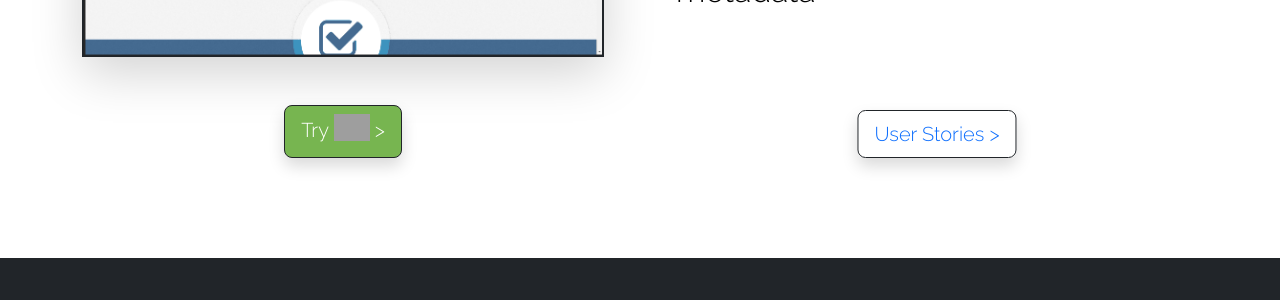
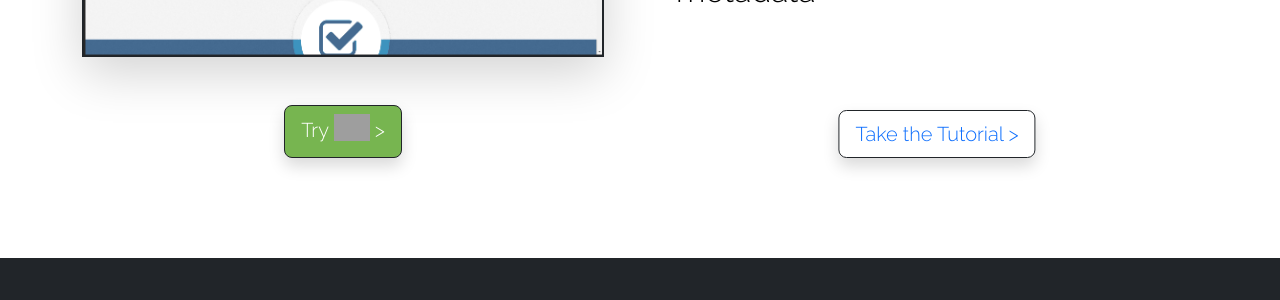
Before and after one commit to adiwg/mdToolkit-web, a Jekyll site: the page built from index.html, in a window 1280 px wide and 900 px high, scrolled down 426 px. Shown: the part 138-438 px from the top of the window. Built offline with Jekyll 4.4.1, drawn with Linux system fonts in a browser that asks for light colours; grey boxes are pictures that could not be loaded.

Commit message:
user stories to take the tutorial button

```diff
--- a/index.html
+++ b/index.html
@@ -25,10 +25,10 @@ title: Home
           href="https://www.go-fair.org/fair-principles/" target="_blank">FAIR
           compliant</a>
         metadata</p>
-      <a href="#userstories">
+      <a href="https://guide.mdeditor.org/tutorial/welcome-to-tutorial.html" target="_blank">
         <button type="button"
-          class="btn btn-lg border border-dark border-1 text-primary shadow mx-auto position-absolute bottom-0 start-50 translate-middle-x">User
-          Stories
+          class="btn btn-lg border border-dark border-1 text-primary shadow mx-auto position-absolute bottom-0 start-50 translate-middle-x">Take
+          the Tutorial
           ></button>
       </a>
     </div>
```
Also changed, not shown: 1 other file.
